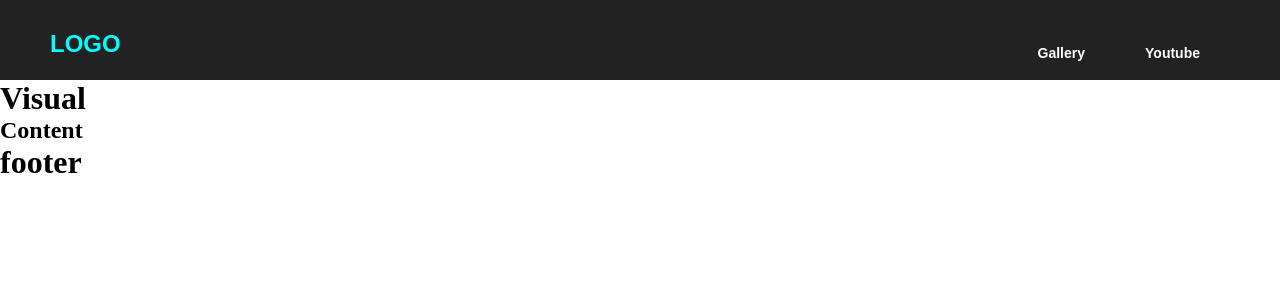
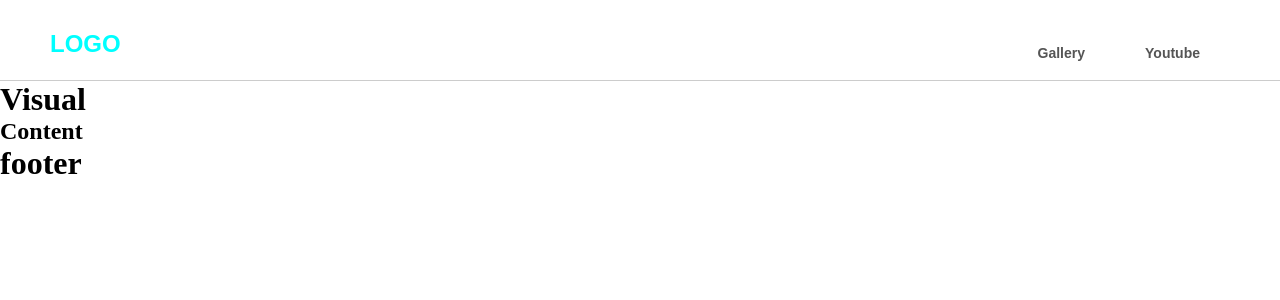
Before and after one commit to myJasClass/react_pf0429, a React (Create React App) app: page / in a window 1280 px wide. Shown: the top 300 px of the page. Built offline with nearby package versions, Linux system fonts and the light colour scheme.

Commit message:
Switch로 header type을 main/sub로

```diff
--- a/src/App.js
+++ b/src/App.js
@@ -1,4 +1,4 @@
-import { Route } from 'react-router-dom';
+import { Route, Switch } from 'react-router-dom';
 import './scss/style.scss';
 
 //common
@@ -14,11 +14,21 @@ import Gallery from './components/sub/Gallery';
 function App() {
   return (
     <>
-      <Header />
-      <Route exact path='/'>
-        <Visual />
-        <Content />
-      </Route>
+      {/* Switch 같은 경로의 router연결시 구체적인 라우터 하나만 적용  */}
+      <Switch>
+        <Route exact path='/'>
+          {/* 메인에만 적용되는 header */}
+          <Header type={'main'} />
+          <Visual />
+          <Content />
+        </Route>
+
+        <Route path='/'>
+          {/* 서브에만 적용되는 header */}
+          <Header type={'sub'} />
+        </Route>
+      </Switch>
+
 
       <Route path='/youtube' component={Youtube} />
       <Route path='/gallery' component={Gallery} />
--- a/src/components/common/Header.js
+++ b/src/components/common/Header.js
@@ -1,18 +1,26 @@
 import React from 'react'
 import { NavLink } from 'react-router-dom';
 
-function Header() {
+function Header(props) {
     const active = { color: 'aqua' }
     return (
-        <header>
+        <header className={props.type}>
             <div className='inner'>
                 <h1>
                     {/* <Link exact='true' to='/ */}
-                    <NavLink exact to='/' activeStyle={active}>LOGO</NavLink>
+                    <NavLink exact to='/' activeStyle={active}>
+                        LOGO
+                    </NavLink>
                 </h1>
                 <ul id="gnb">
-                    <li><NavLink to='/gallery' activeStyle={active}>Gallery</NavLink></li>
-                    <li><NavLink to='/youtube' activeStyle={active}>Youtube</NavLink></li>
+                    <li>
+                        <NavLink to='/gallery' activeStyle={active}>
+                            Gallery
+                        </NavLink></li>
+                    <li>
+                        <NavLink to='/youtube' activeStyle={active}>
+                            Youtube
+                        </NavLink></li>
                 </ul>
             </div>
         </header>
--- a/src/index.js
+++ b/src/index.js
@@ -5,9 +5,9 @@ import { BrowserRouter } from 'react-router-dom';
 
 const root = ReactDOM.createRoot(document.getElementById('root'));
 root.render(
-  <React.StrictMode>
-    <BrowserRouter>
-      <App />
-    </BrowserRouter>
-  </React.StrictMode>
+  // <React.StrictMode>
+  <BrowserRouter>
+    <App />
+  </BrowserRouter>
+  // </React.StrictMode>
 );
--- a/src/scss/common/_header.scss
+++ b/src/scss/common/_header.scss
@@ -1,6 +1,7 @@
 header{
     width: 100%;
-    background: #222;
+
+
 
     .inner{
         width: 1180px; height: 80px;
@@ -29,4 +30,30 @@ header{
         }
 
     }
+
+    &.sub{
+        background: #222;
+
+        .inner{
+            h1 a{
+                color: #fff;
+            }
+            #gnb li a{
+                color: #fff;
+            }
+        }
+    }
+    &.main{
+        background: #fff;
+        border-bottom: 1px solid #ccc;
+
+        .inner{
+            h1 a{
+                color: #555;
+            }
+            #gnb li a{
+                color: #555;
+            }
+        }
+    }
 }
```
